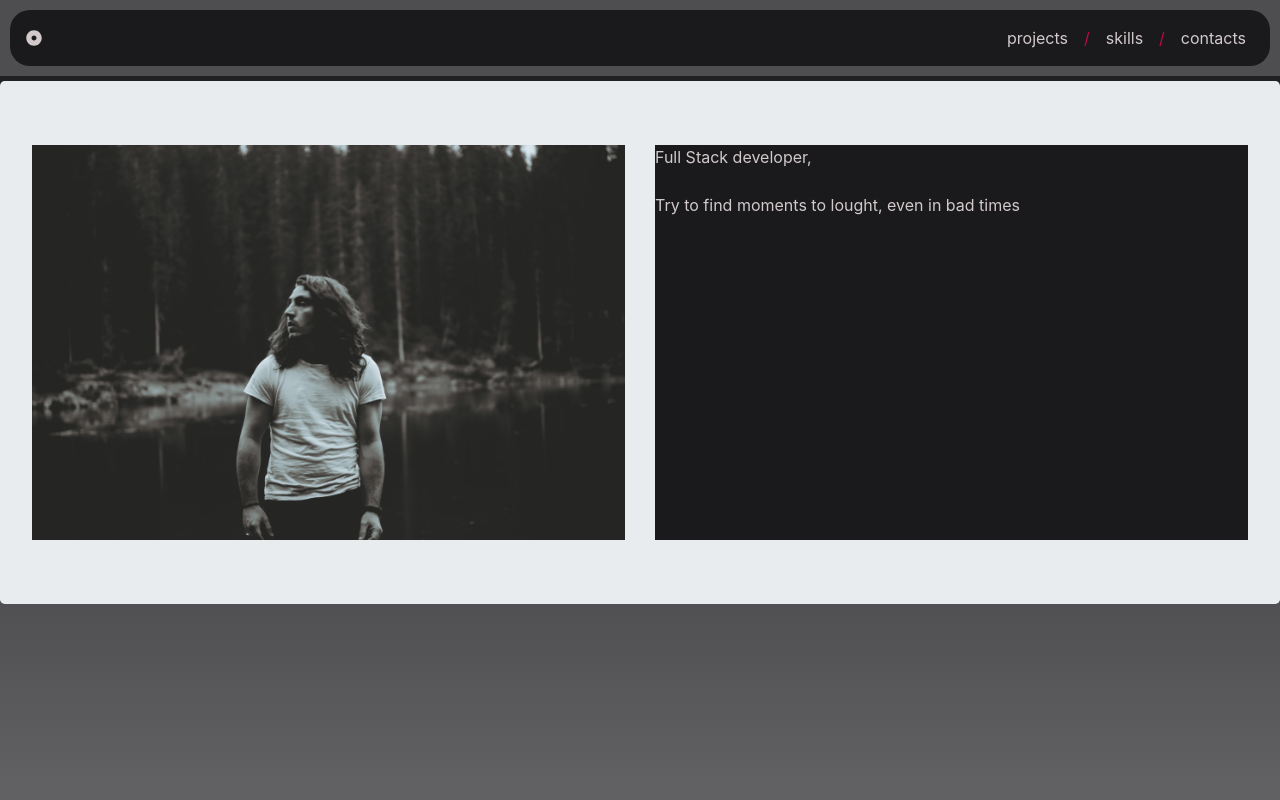
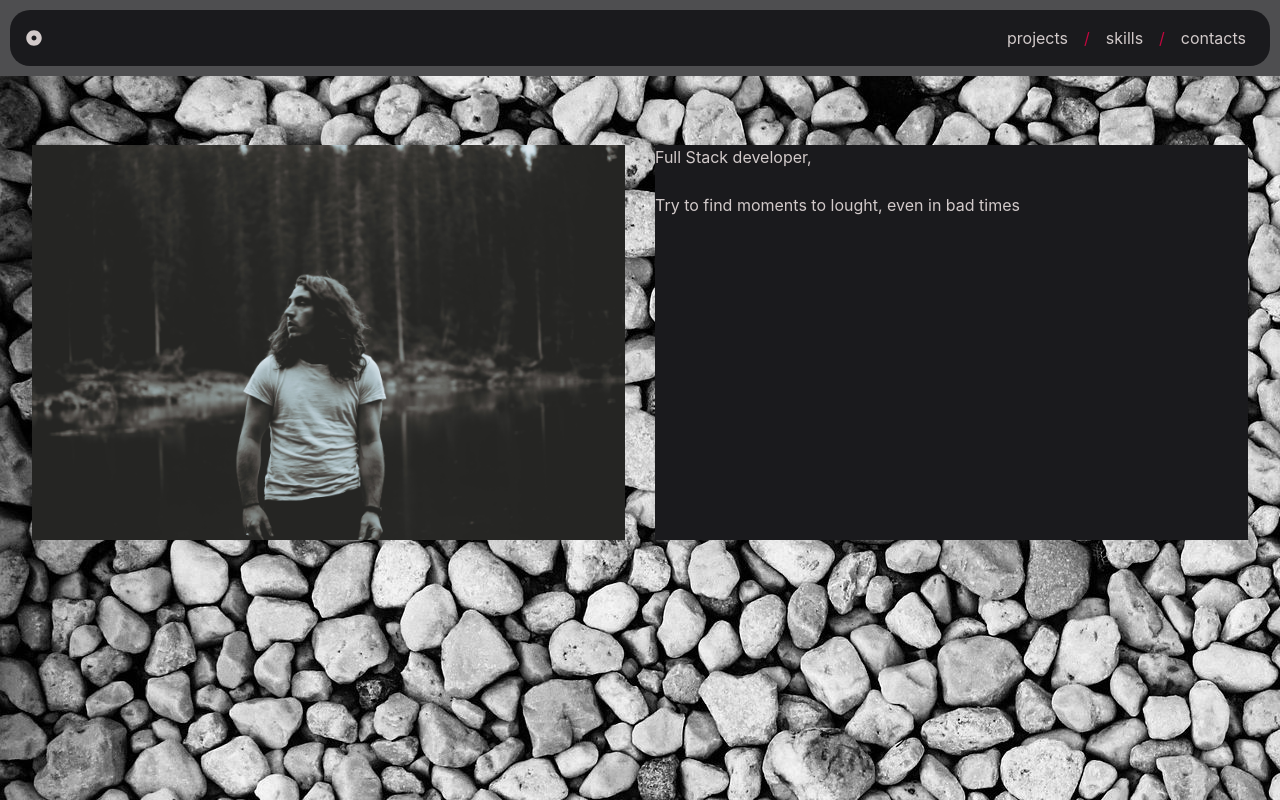
Before and after one commit to dolevizacson/portfolio, a React (Create React App) app: page / in a window 1280 px wide. Built offline with nearby package versions, Linux system fonts and the light colour scheme.

Commit message:
design changes
add background image change some colors

```diff
--- a/src/index.css
+++ b/src/index.css
@@ -1,4 +1,5 @@
 body {
-  background-image: linear-gradient(#1a1a1d, #626264);
   height: 100vh;
+  background-image: url('/blackWhiteTiles.jpg');
+  background-color: black;
 }
--- a/src/scenes/home/index.css
+++ b/src/scenes/home/index.css
@@ -2,3 +2,7 @@ img {
   height: 100%;
   width: 100%;
 }
+
+.jumbotron {
+  background: transparent;
+}
```
Also changed, not shown: public/blackWhiteTiles.jpg (added).
